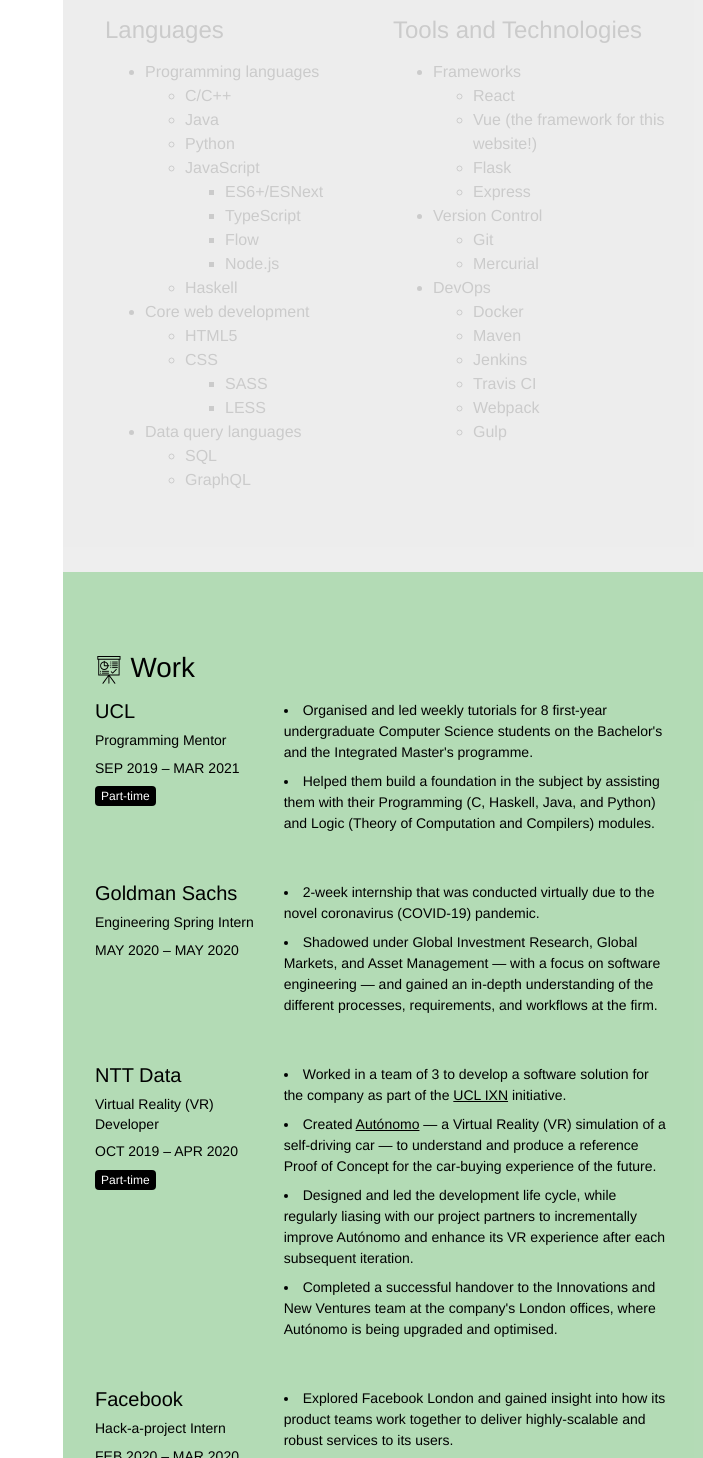
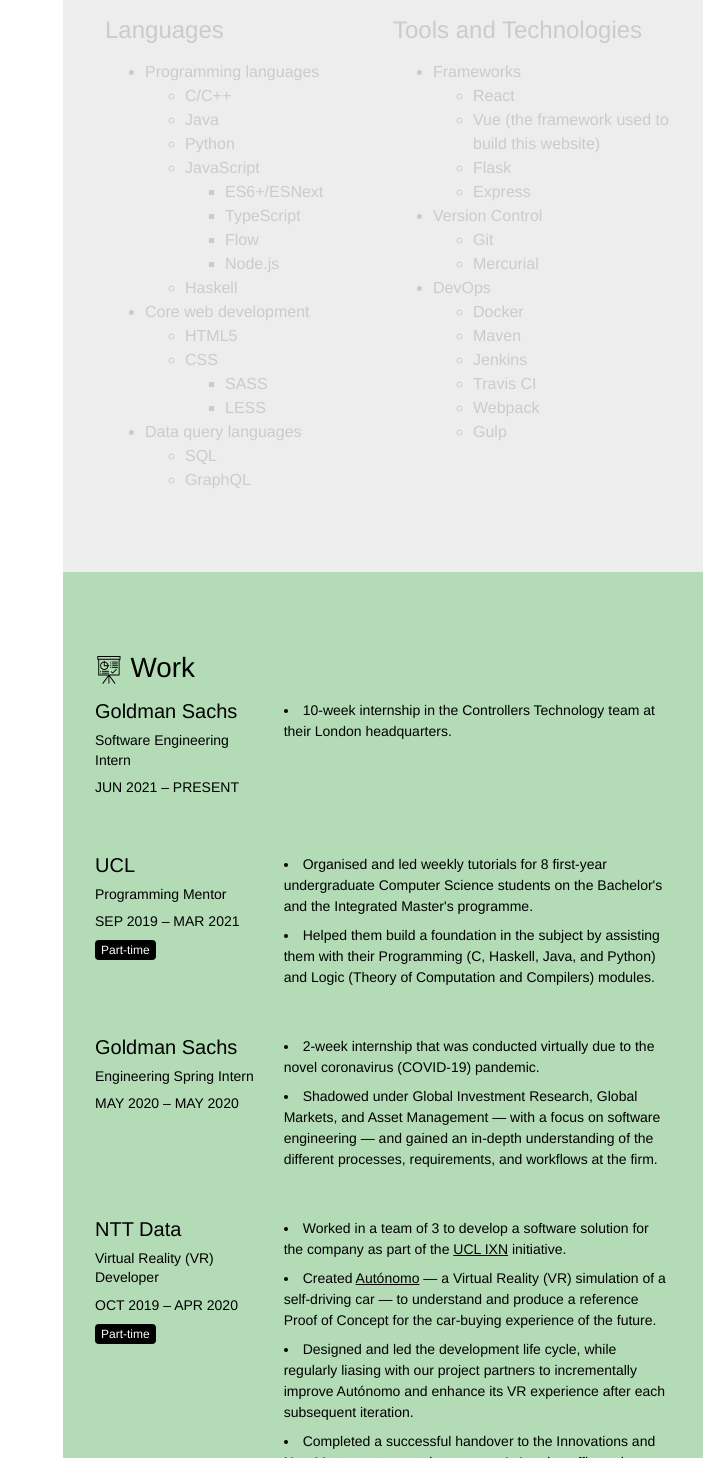
Before and after one commit to abircb/abirbhushan.com, a Vue app: page / in a window 1280 px wide. Shown: the part 1232-2690 px from the top of the page, without its empty margins (577-1280 px from the left). Built offline with nearby package versions, Linux system fonts and the light colour scheme.

Commit message:
update work

```diff
--- a/src/components/section/Skills.vue
+++ b/src/components/section/Skills.vue
@@ -72,7 +72,7 @@
         <li>Frameworks</li>
         <ul>
           <li>React</li>
-          <li>Vue (the framework for this website!)</li>
+          <li>Vue (the framework used to build this website)</li>
           <li>Flask</li>
           <li>Express</li>
         </ul>
--- a/src/components/section/Work.vue
+++ b/src/components/section/Work.vue
@@ -1,5 +1,15 @@
 <template>
   <div>
+    <Company
+      name="Goldman Sachs"
+      position="Software Engineering Intern"
+      :from="new Date(2021, 5)"
+    >
+      <li>
+        10-week internship in the Controllers Technology team at their London
+        headquarters.
+      </li>
+    </Company>
     <Company
       name="UCL"
       position="Programming Mentor"
@@ -66,7 +76,7 @@
       </li>
       <li>
         Completed a successful handover to the Innovations and New Ventures team
-        at the company's London offices, where Autónomo is being upgraded and
+        at the company's London office, where Autónomo is being upgraded and
         optimised.
       </li>
     </Company>
```
